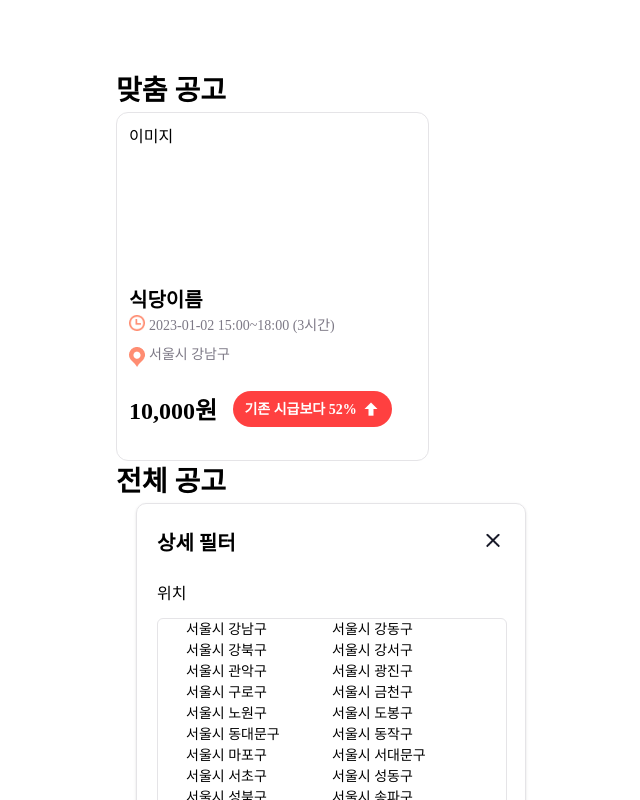
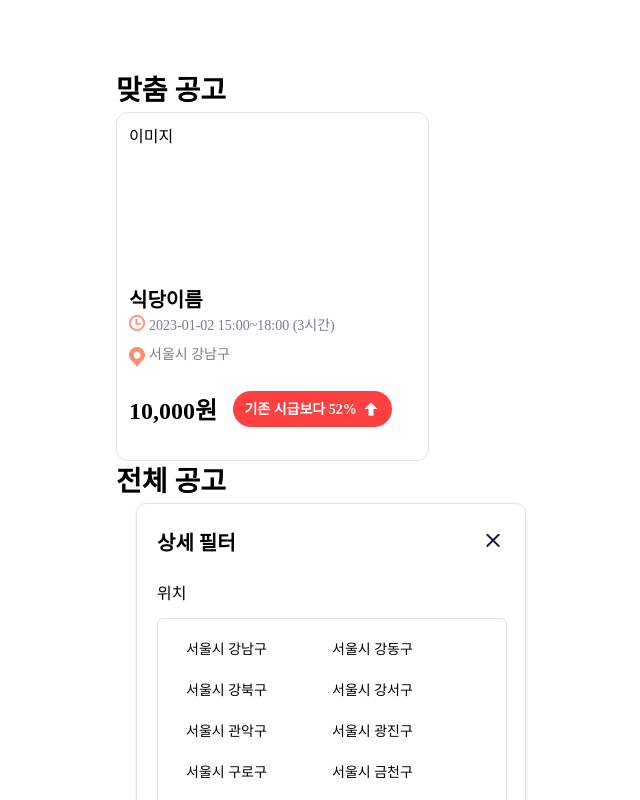
Before and after one commit to 902z/gheupPAY, a Next.js app: page /announce-list in a window 1280 px wide. Shown: the top 800 px of the page, without its empty margins (42-682 px from the left). Built offline with nearby package versions, Linux system fonts and the light colour scheme; a web font is replaced by a local one.

Commit message:
:lipstick: ui: scrollbar custom

```diff
--- a/app/(route)/(alba)/announce-list/_components/filter/index.tsx
+++ b/app/(route)/(alba)/announce-list/_components/filter/index.tsx
@@ -31,9 +31,9 @@ export default function Filter() {
         </div>
         <div className="w-[350px] border-b pb-[24px]">
           <h3>위치</h3>
-          <ul className="my-[12px] grid h-[258px] w-[350px] grid-cols-2 overflow-scroll overflow-x-hidden rounded-[6px] border border-gray-20 px-[20px] px-[28px] text-m">
+          <ul className="my-[12px] grid h-[258px] w-[350px] grid-cols-2 overflow-scroll overflow-x-hidden rounded-[6px] border border-gray-20 px-[28px] pb-[20px] text-m">
             {ADDRESS.map((address) => (
-              <li>
+              <li className="grid grid-cols-2 text-m">
                 <data
                   className="mt-[20px] w-[94px] cursor-pointer"
                   key={address}
--- a/styles/globals.css
+++ b/styles/globals.css
@@ -33,3 +33,12 @@ input:-webkit-autofill {
     font-family: "SpoqaHanSansNeo-Regular";
   }
 }
+
+::-webkit-scrollbar {
+  width:4px;
+}
+
+::-webkit-scrollbar-thumb {
+  background: gray;
+  border-radius: 5px;
+}
```
